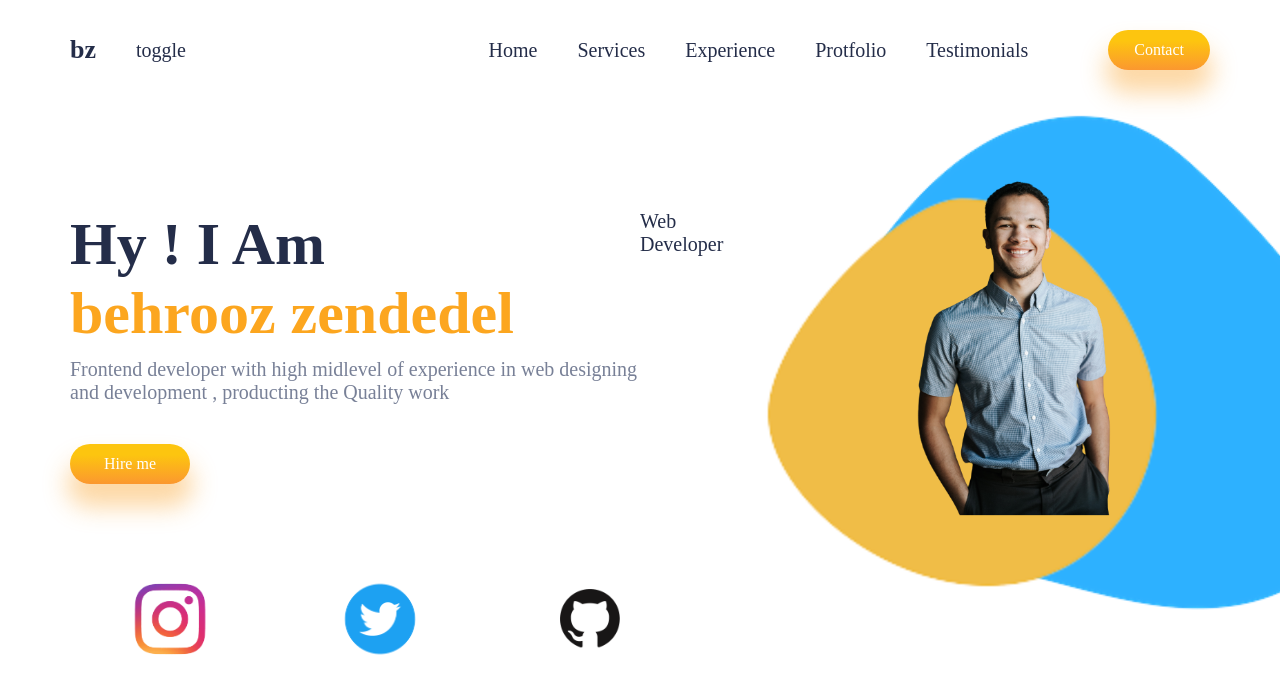
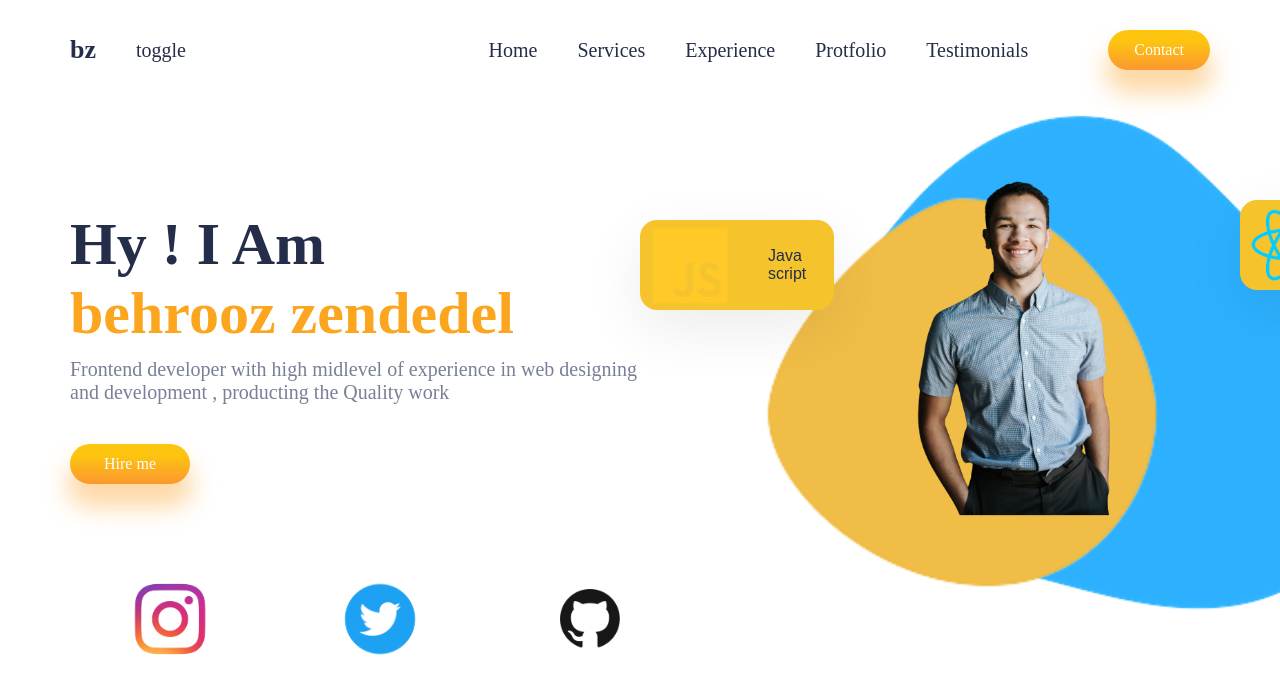
Before and after one commit to Behrooz-zendehdel/website-optimazied-desgin, a React (Create React App) app: page / in a window 1280 px wide. Shown: the top 694 px of the page. Built offline with nearby package versions, Linux system fonts and the light colour scheme; a web font is replaced by a local one.

Commit message:
style css intro right side floatingdiv

```diff
--- a/src/Components/FloatinfDiv/FloatinfDiv.css
+++ b/src/Components/FloatinfDiv/FloatinfDiv.css
@@ -0,0 +1,22 @@
+.floatingdiv {
+  display: flex;
+  align-items: center;
+  justify-content: space-between;
+  width: 100%;
+  background: var(--yellow);
+  box-shadow: var(--boxShadow);
+  border-radius: 17px;
+  padding: 0px 28px 0px 0px;
+  height: 4.5rem;
+}
+
+.floatingdiv > img {
+  width: 100px;
+  object-fit: cover;
+  transform: scale(1.5);
+}
+
+.floatingdiv > span {
+  font-family: sans-serif;
+  font-size: 16px;
+}
--- a/src/Components/FloatinfDiv/FloatinfDiv.jsx
+++ b/src/Components/FloatinfDiv/FloatinfDiv.jsx
@@ -1,12 +1,12 @@
 import React from "react";
-
-const FloatinfDiv = () => {
+import "./FloatinfDiv.css";
+const FloatinfDiv = ({ image, text1, text2 }) => {
   return (
     <div className="floatingdiv">
-      <img src="" alt="" />
+      <img src={image} alt="" />
       <span>
-        Web <br />
-        Developer
+        {text1} <br />
+        {text2}
       </span>
     </div>
   );
--- a/src/Components/Intro/Intro.jsx
+++ b/src/Components/Intro/Intro.jsx
@@ -5,7 +5,6 @@ import Twitter from "../../assets/logo-twitter.png";
 import Github from "../../assets/logo-github.png";
 import vector1 from "../../assets/shape-1.png";
 import vector2 from "../../assets/shape-3.png";
-import boy from "../../assets/main-image.png";
 import boy2 from "../../assets/main-3.png";
 import reactlogo from "../../assets/logo-react.png";
 import jslogo from "../../assets/logo-js.png";
@@ -43,8 +42,16 @@ const Intro = () => {
         <img src={vector1} alt="" />
         <img src={vector2} alt="" />
         <img src={boy2} alt="" />
-        <div>
-          <FloatinfDiv />
+        <div style={{ top: "-10px", left: "30rem" }}>
+          <FloatinfDiv image={reactlogo} text1="React" text2="developer" />
+        </div>
+        <div
+          style={{
+            top: "10px",
+            righ: "-30rem",
+          }}
+        >
+          <FloatinfDiv image={jslogo} text1="Java" text2="script" />
         </div>
       </div>
     </div>
```
